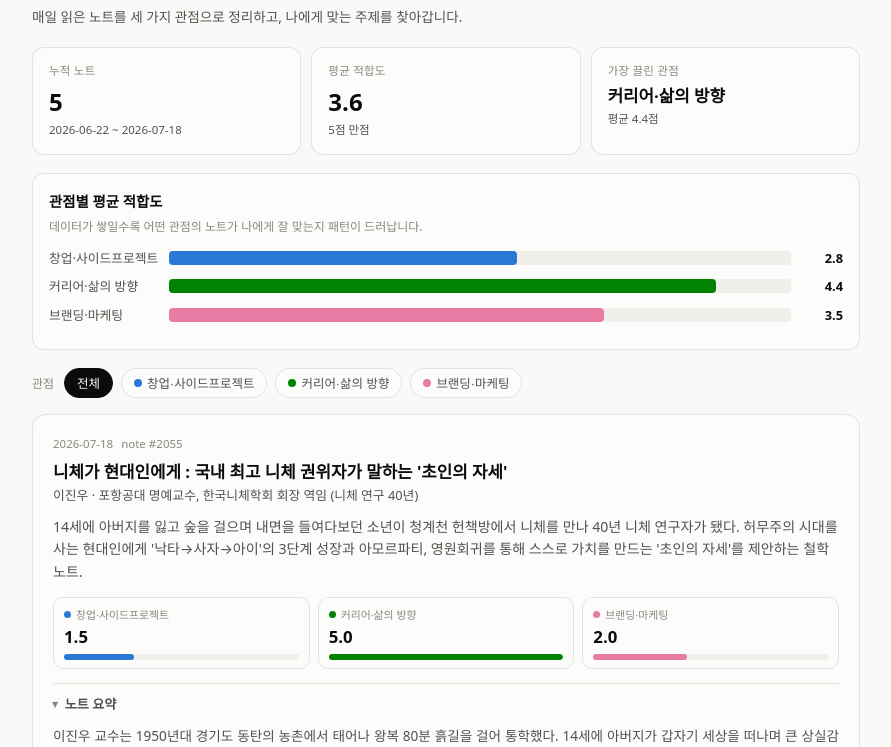
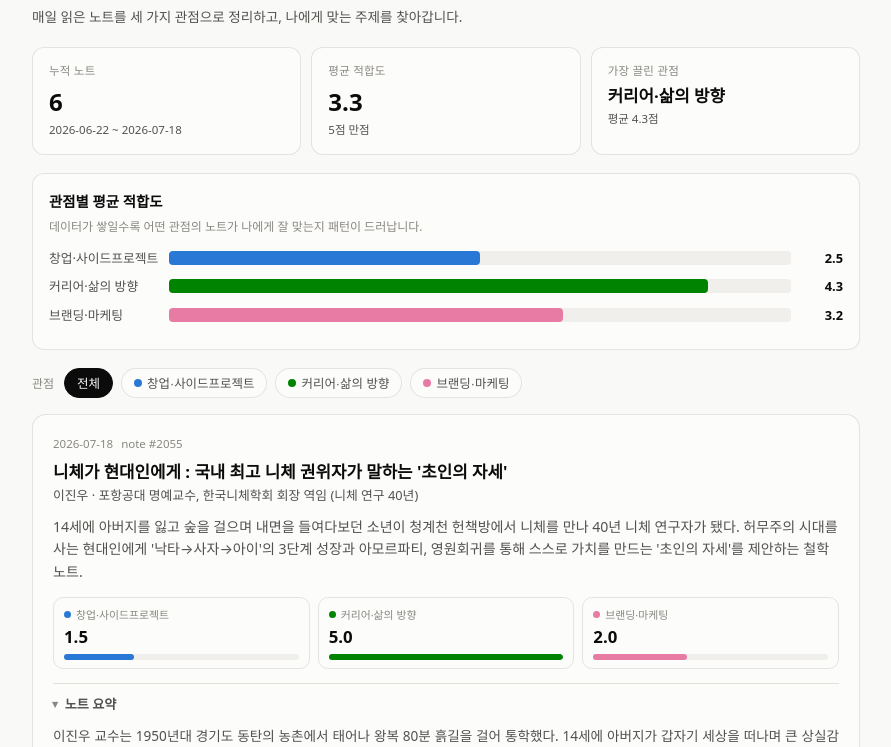
Before and after one commit to cksals00-ai/alfred-daily, a website: page app/public/dashboard.html in a window 1280 px wide. Shown: the part 53-800 px from the top of the page, without its empty margins (194-1085 px from the left). Drawn offline with Linux system fonts and the light colour scheme.

Commit message:
Add note 2053 (건강 설계의 기술)

```diff
--- a/app/public/dashboard.html
+++ b/app/public/dashboard.html
@@ -327,6 +327,46 @@ const NOTES = [
     ]
   },
   {
+    id: 2053,
+    date: "2026-07-13",
+    title: "우린 왜 건강 앞에서 자책할까 : 의지보다 중요한 '설계의 기술'",
+    subject: "정세희·홍정기·김경일·김아랑·이호선 · 세바시 15주년 특별 강연회 (의학·스포츠과학·심리학·선수·상담)",
+    url: "https://longblack.co/note/2053",
+    summary: "세바시 15주년 강연회에서 다섯 전문가가 입을 모은 메시지 — 건강 관리 실패는 의지 부족(내 탓)이 아니라 설계의 문제다. 진화적으로 움직이기 싫게 설계된 몸, if/when-then 습관 전략, 트라우마와 함께 사는 법, 기억 편집까지, '자책 대신 설계'라는 하나의 원칙으로 꿰어낸 노트.",
+    tags: ["건강·습관", "행동 설계", "심리학", "회복", "루틴", "세바시"],
+    scores: { startup: 1.0, career: 4.0, branding: 1.5 },
+    fullSummary: [
+      "서울대 의대 정세희 교수는 운동 결심이 무너지는 이유를 진화에서 찾는다. 수렵채집 시대 인간은 하루 10~15km를 이동했지만 그건 생존 때문이었고, 인간은 본래 '필요하거나 대가가 있을 때만' 움직이도록 설계됐다. 그러니 움직이기 싫은 건 의지 문제가 아니라 본능이다. 다만 뇌 MRI를 보면 당뇨·고혈압 환자의 뇌는 더 작고 혈관이 막혀 있다 — 운동은 몸이 아니라 뇌, 나아가 성격과 관계 능력의 문제라는 것. 차의과학대 홍정기 원장은 '무조건 좋은 운동은 없다'고 잘라 말한다. 유행 운동을 시작한 사람의 75% 이상이 포기하거나 다친다. 시작 전에 내 몸 상태(심박수 60~70 정상범위, 수면, 피로)를 점검하고, 전날 잠이 부족하면 운동량을 절반으로 줄이는 '회복 마니아'가 되는 게 오래가는 길이다.",
+      "아주대 김경일 교수는 습관의 열쇠를 상황 설계에 둔다. \"성격보다 상황, 기질보다 상황.\" 자책도 지혜롭게 해야 한다 — '왜 의지가 약한가'가 아니라 '왜 상황적 단서를 설계하지 않았는가'로. 방법은 if/when-then 전략이다. '영양제를 잘 챙겨 먹자'가 아니라 '아침에 화장실을 다녀온 후 8시 알람이 울리면 먹는다'로 조건을 구체화한다. 김 교수 본인도 논문은 연구실 오전에만, 칼럼은 일요일 오후 아내와 식사 후에만 쓴다.",
+      "쇼트트랙 올림픽 메달리스트 김아랑은 2018 평창 선발전에서 스케이트 날에 얼굴이 찢어지는 부상을 입었다. 몸은 회복됐지만 추월할 때마다 '다시 다칠 것 같은' 두려움이 남았다. 그가 택한 건 트라우마 제거가 아니라 함께 사는 법 — 뒤를 살피며 추월하는 기존 전술을 버리고, 체력 소모가 크더라도 '맨 앞에서 달리는' 새 전술을 만들었다. 그리고 평창에서 3000m 계주 금메달을 땄다. 28년 차 상담가 이호선 교수는 마지막 퍼즐로 '기억 편집'을 제시한다. 인간은 부정성 편향으로 과거를 기억하지만, 기억은 해석이므로 편집이 가능하다. 매일 기분·통증·식사·수면 점수와 함께 '오늘 행복했던 순간 3가지'를 기록하면 불행의 봉우리 사이에 묻힌 소중한 순간이 발굴된다. \"인생은 편집이 가능합니다.\""
+    ],
+    insights: {
+      startup: [
+        "<strong>직접적 창업 인사이트는 적음</strong> — 다만 '의지가 아니라 설계'라는 원칙은 제품 설계에도 그대로 적용됨. 사용자의 의지에 기대는 서비스는 실패하고, 상황적 단서를 설계해주는 서비스가 습관이 됨"
+      ],
+      career: [
+        "<strong>자책의 문법 바꾸기</strong> — '왜 의지가 약한가' 대신 '왜 상황을 설계하지 않았는가'. 실패 복기의 질문 자체를 바꾸는 프레임",
+        "<strong>if/when-then 전략</strong> — 목표를 '조건 + 행동'으로 변환. 김경일 교수의 '연구실 오전 = 논문'처럼 일과 장소·시간을 묶는 구체적 기술",
+        "<strong>트라우마와 함께 달리기</strong> — 두려움 제거가 아니라 두려움이 발동하지 않는 새 전술(맨 앞에서 달리기)을 설계. 실패 경험이 있는 영역에 재도전하는 방법론",
+        "<strong>회복 마니아</strong> — 성과의 지속가능성은 강도가 아니라 회복 관리에서 나옴. 일에도 그대로 적용되는 원칙",
+        "<strong>기억 편집 일기</strong> — 하루 점수 + 행복 순간 3가지 기록. 부정성 편향을 이기는 구체적 도구"
+      ],
+      branding: [
+        "<strong>공동 강연의 편집술</strong> — 다섯 명의 다른 분야 전문가를 '자책 대신 설계'라는 하나의 메시지로 꿰어낸 콘텐츠 구성이 참고할 만함"
+      ]
+    },
+    quotes: [
+      "지혜롭게 자책하셔야 합니다. '난 왜 의지가 약한가'가 아니라, '왜 상황적 단서를 설계하지 않았나'라고 물어야 해요. (김경일)",
+      "저는 넘어지지 않는 사람이 아니라, 넘어져도 다시 웃을 수 있는 사람이었습니다. (김아랑)",
+      "인생은 편집이 가능합니다. 우린 실제 사건을 그대로 기억하지 않아요. 반드시 해석으로 과거를 기억합니다. (이호선)"
+    ],
+    actions: [
+      "미루고 있는 습관 하나를 if/when-then 형식('~한 후 ~하면 ~한다')으로 다시 써보기",
+      "잠들기 전 오늘의 작은 기쁨 3가지 떠올리기 — 니체·심플 노트의 '매일의 순간' 실천과 통합 운영",
+      "두려움 때문에 피하는 일이 있다면, 제거 대신 '맨 앞에서 달리기'식 우회 전술이 가능한지 적어보기"
+    ]
+  },
+  {
     id: 2043,
     date: "2026-07-10",
     title: "AI 전환 보고서 : 우리 팀의 AX, 순서가 틀렸을 수 있다",
```
